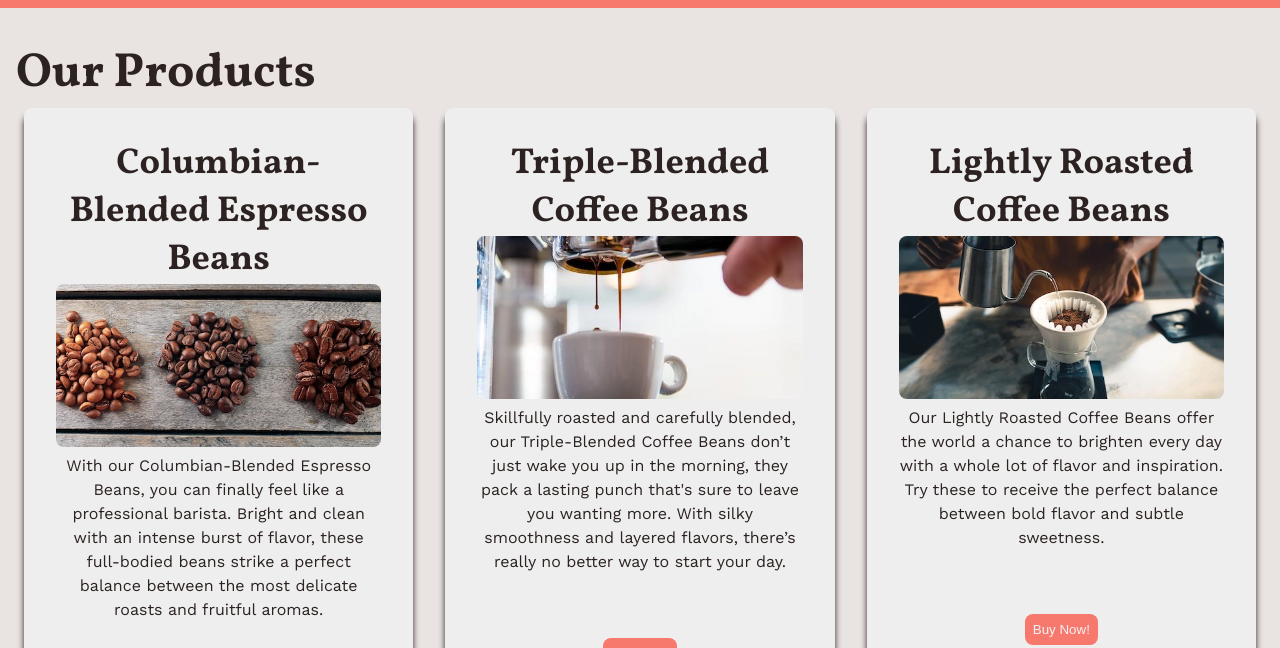
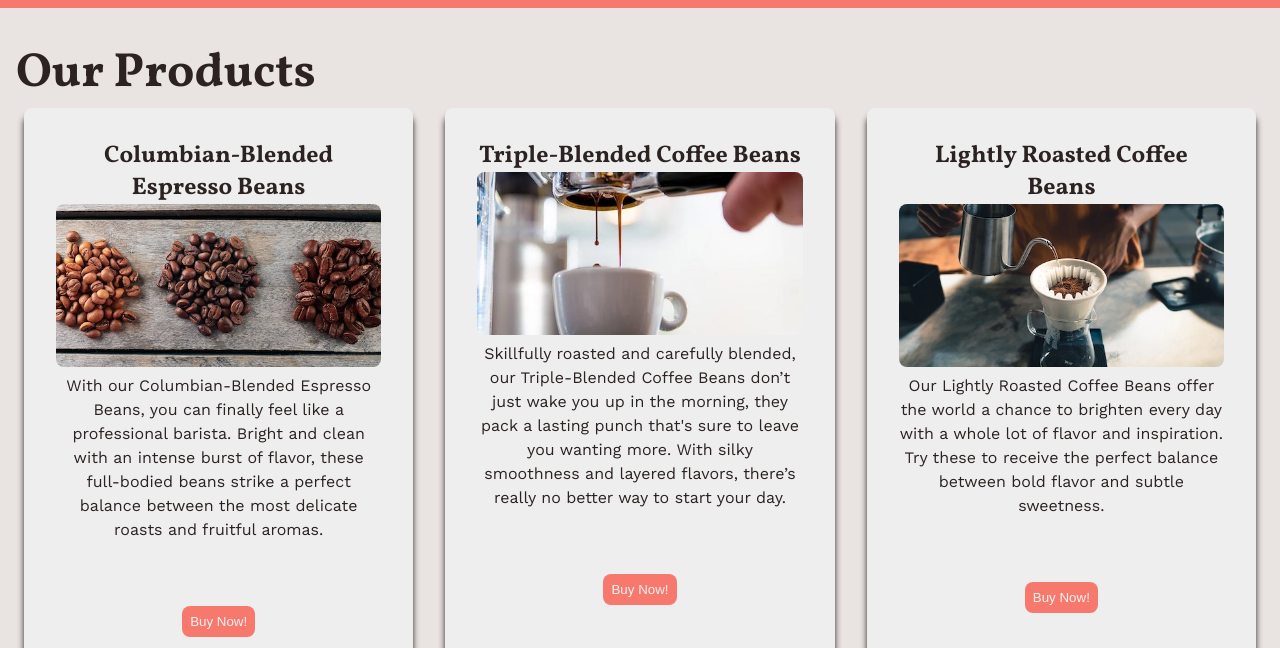
Before and after one commit to Humanberto/Gulp-Roast, a plain HTML site: page Our-Products.html in a window 1280 px wide. Shown: the part 152-800 px from the top of the page. Drawn offline with nearby package versions, Linux system fonts and the light colour scheme.

Commit message:
Changed product font size to h3, from h2

```diff
--- a/Our-Products.html
+++ b/Our-Products.html
@@ -70,7 +70,7 @@
       <div class="product-wrapper">
 
         <div class="product-item">
-            <div class="product-title"><h2>Columbian-Blended Espresso Beans</h2></div>
+            <div class="product-title"><h3>Columbian-Blended Espresso Beans</h3></div>
             <div class="product-image"><img src="media/images/gulp-coffee-beans.jpg"
                 media="(min-width: 992px)" /></div>
             <div class="product-text"><p>
@@ -86,7 +86,7 @@
 
 
         <div class="product-item">
-            <div class="product-title"><h2>Triple-Blended Coffee Beans</h2></div>
+            <div class="product-title"><h3>Triple-Blended Coffee Beans</h3></div>
             <div class="product-image"><img src="media/images/gulp-espresso.jpg"
                 media="(min-width: 768px)"/></div>
             <div class="product-text"><p>
@@ -101,7 +101,7 @@
 
 
         <div class="product-item">
-            <div class="product-title"><h2>Lightly Roasted Coffee Beans</h2></div>
+            <div class="product-title"><h3>Lightly Roasted Coffee Beans</h3></div>
             <div class="product-image"><img src="media/images/gulp-pouring-coffee-horizontal.jpg"
                 alt="" /></div>
             <div class="product-text"><p>
```
